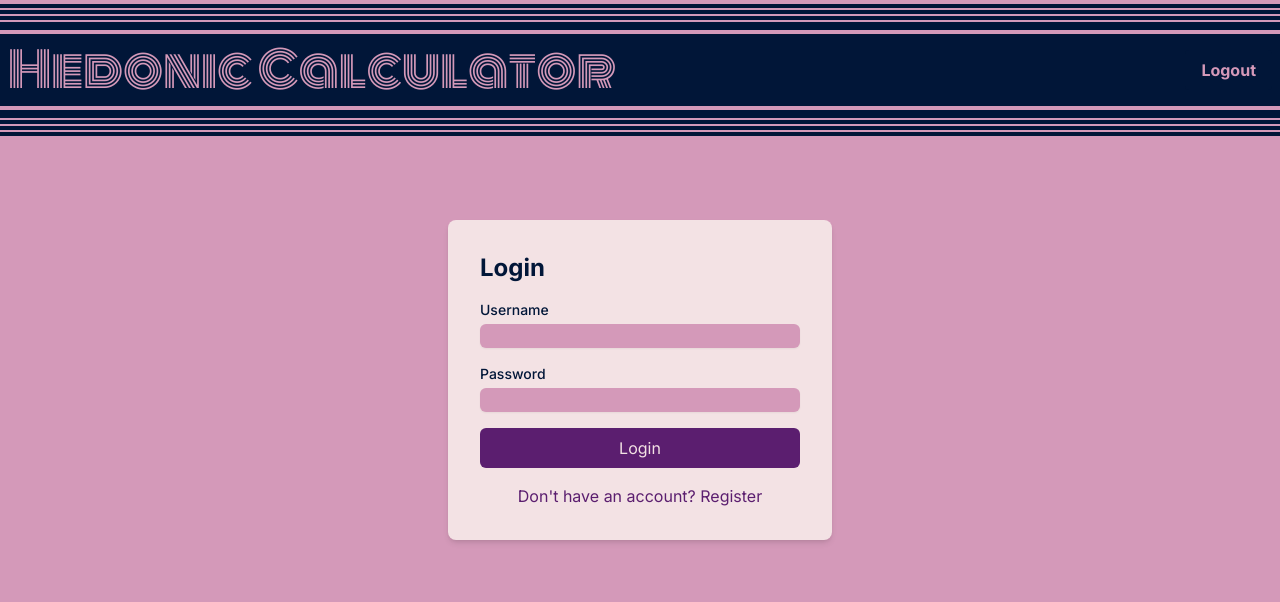
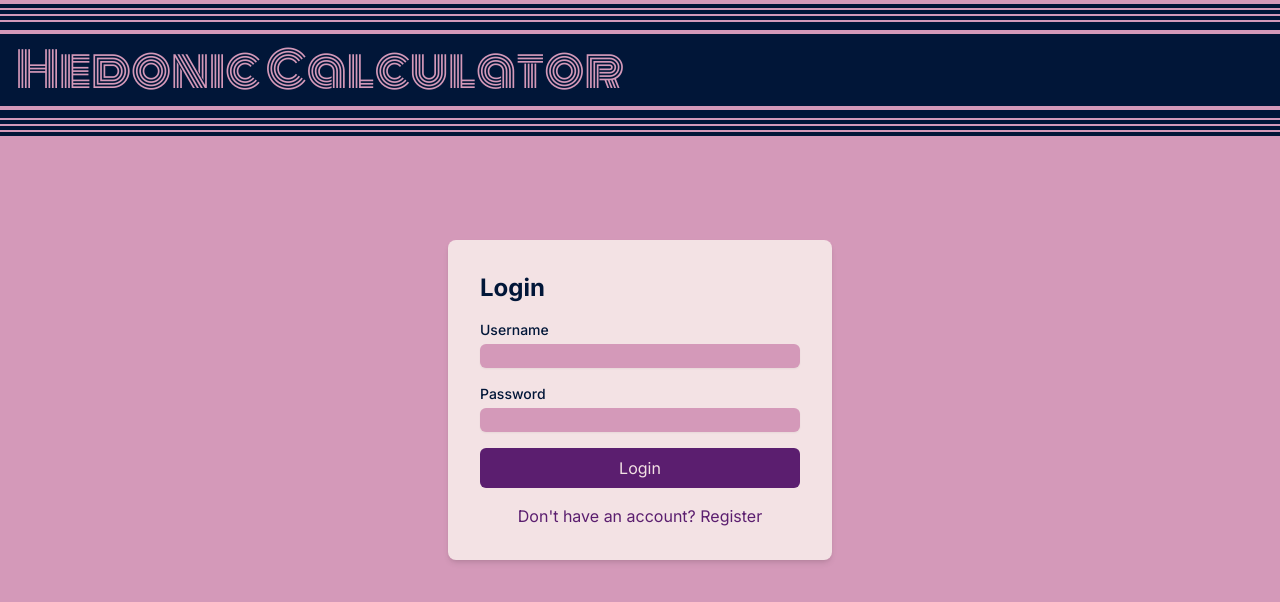
Before and after one commit to JackBadawy/Hedonic-Calculator, a Next.js app: page /login in a window 1280 px wide. Shown: the top 602 px of the page. Built offline with nearby package versions, Linux system fonts and the light colour scheme.

Commit message:
nav styling finalization

```diff
--- a/src/app/Componants/Buttons/AboutBtn.tsx
+++ b/src/app/Componants/Buttons/AboutBtn.tsx
@@ -13,12 +13,14 @@ const AboutBtn = () => {
   };
   return (
     <div className="flex justify-center">
-      <button
-        className="transition-colors bg-hpal-500 hover:bg-hpal-400 p-2 rounded text-hpal-200 hover:text-hpal-100 font-bold"
-        onClick={openAboutModal}
-      >
-        About
-      </button>
+      <div className="bg-hpal-500 p-1 rounded-lg ">
+        <button
+          className="rounded-md px-3 transition-colors bg-hpal-400 hover:bg-hpal-300 p-2 rounded text-hpal-200 hover:text-hpal-100 font-bold"
+          onClick={openAboutModal}
+        >
+          ?
+        </button>
+      </div>
     </div>
   );
 };
--- a/src/app/Componants/Buttons/LogoutBtn.tsx
+++ b/src/app/Componants/Buttons/LogoutBtn.tsx
@@ -20,7 +20,7 @@ const LogoutBtn = () => {
 
   return (
     <button
-      className="bg-hpal-500 text-hpal-200 hover:text-hpal-100 font-bold px-4 py-2 rounded hover:bg-hpal-400 transition-colors"
+      className="bg-hpal-400 text-hpal-200 hover:text-hpal-100 font-bold px-4 py-2 rounded hover:bg-hpal-300 transition-colors"
       onClick={handleLogout}
     >
       Logout
--- a/src/app/Componants/Nav/HNav.tsx
+++ b/src/app/Componants/Nav/HNav.tsx
@@ -7,7 +7,7 @@ const monoton = Monoton({ subsets: ["latin"], weight: ["400"] });
 const HNav = () => {
   const { username } = useAuth();
   return (
-    <div className="w-screen my-1">
+    <div className="w-full py-1 mb-5">
       <div className="flex flex-col gap-0.5 mb-0.5 justify-center">
         <hr className="border-0 bg-hpal-500 h-1 text-hpal-500 " />
         <hr className="border-0 bg-hpal-500 h-1 text-hpal-500 " />
@@ -15,13 +15,17 @@ const HNav = () => {
       </div>
       <div className="bg-hpal-500 py-2">
         <hr className="border-0 bg-hpal-200 h-1 text-hpal-200" />
-        <div className="my-1 text-hpal-200 flex items-center justify-between p-2">
+        <div className="my-1 text-hpal-200 flex items-center justify-between p-2 px-4">
           <h1 className={monoton.className + " text-5xl"}>
             Hedonic Calculator
           </h1>
           <div className="  font-bold flex items-center gap-2">
-            {username && <p className="text-lg">{username}</p>}
-            <LogoutBtn />
+            {username && (
+              <>
+                <p className="text-lg">{username}</p>
+                <LogoutBtn />
+              </>
+            )}
           </div>
         </div>
         <hr className="border-0 bg-hpal-200 h-1 text-hpal-200" />
--- a/src/app/main/page.tsx
+++ b/src/app/main/page.tsx
@@ -31,15 +31,17 @@ export default function Main() {
   }
 
   return (
-    <div className="bg-hpal-200 min-h-screen p-4">
+    <div className="bg-hpal-200 min-h-screen">
       <HNav />
       <AboutBtn />
       <IdleTimer />
-      <AddEvent />
-      <EventListContainerClient
-        events={events}
-        onRemoveEvent={handleRemoveEvent}
-      />
+      <div className="p-4">
+        <AddEvent />
+        <EventListContainerClient
+          events={events}
+          onRemoveEvent={handleRemoveEvent}
+        />
+      </div>
     </div>
   );
 }
```
